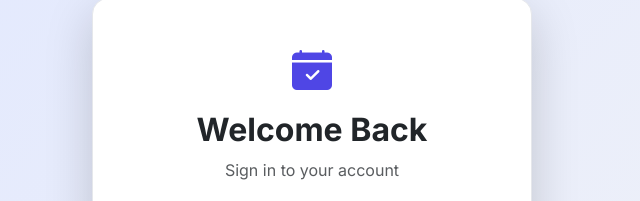
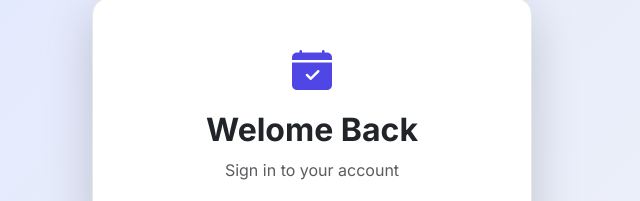
Before and after one commit to Rathivarman-hub/appointment-booking, a React (Vite) app in the folder frontend/: page /login in a window 1280 px wide. Shown: the part 116-317 px from the top of the page, without its empty margins (328-968 px from the left). Built offline with nearby package versions, Linux system fonts and the light colour scheme; no server answers.

Commit message:
first commit

```diff
--- a/frontend/src/pages/Login.jsx
+++ b/frontend/src/pages/Login.jsx
@@ -34,7 +34,7 @@ const Login = () => {
           <div style={{ fontSize: '2.5rem', color: 'var(--primary)' }}>
             <i className="bi bi-calendar-check-fill"></i>
           </div>
-          <h2 className="fw-bold mt-2">Welcome Back</h2>
+          <h2 className="fw-bold mt-2">Welome Back</h2>
           <p className="text-muted">Sign in to your account</p>
         </div>
 
```
